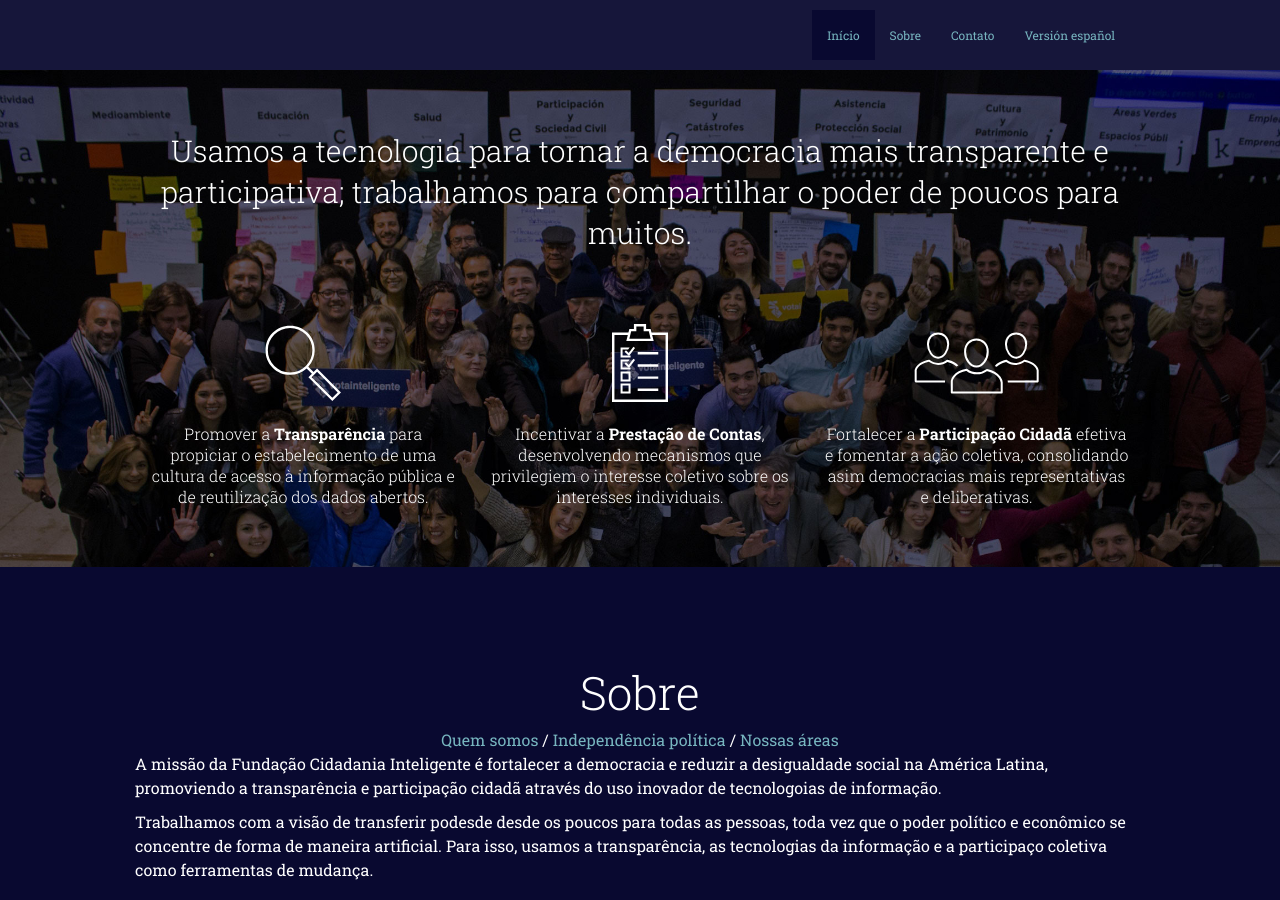
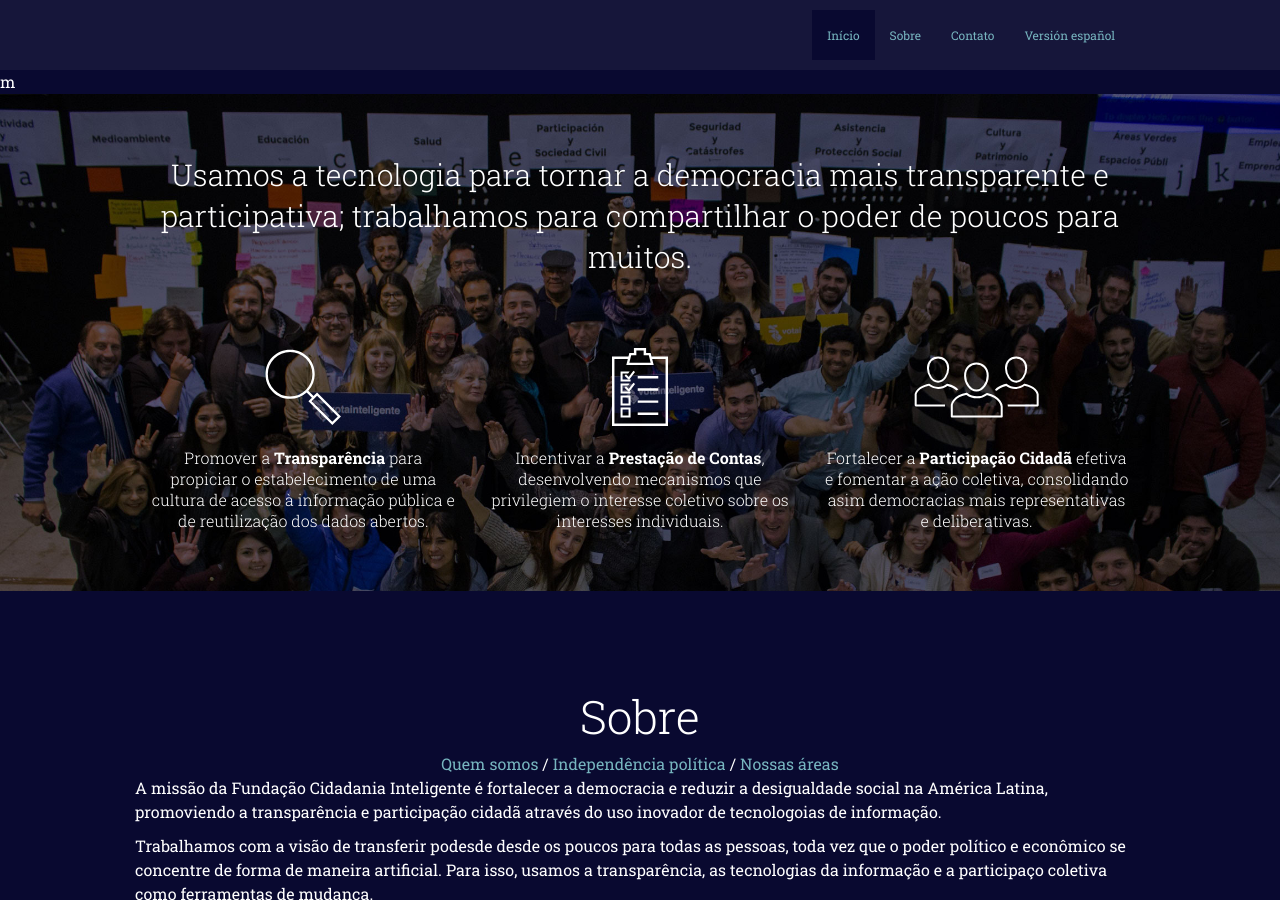
Before and after one commit to ciudadanointeligente/cidadaniainteligente.org.github.io, a Jekyll site: the page built from index.html, in a window 1280 px wide and 900 px high. Built offline with Jekyll 4.4.1, drawn with Linux system fonts in a browser that asks for light colours; nearby versions of some CDN libraries; library files that are not in the unit come from our copies.

```diff
--- a/_includes/nav.html
+++ b/_includes/nav.html
@@ -30,3 +30,4 @@
         </div>
     </div>
 </div>
+m
```
